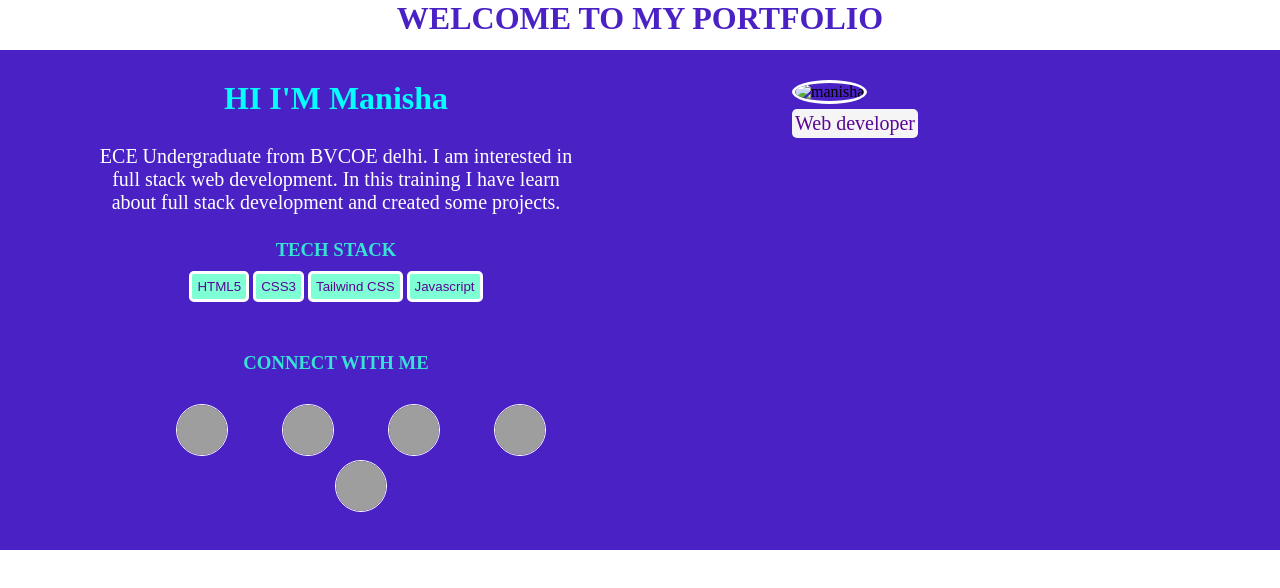
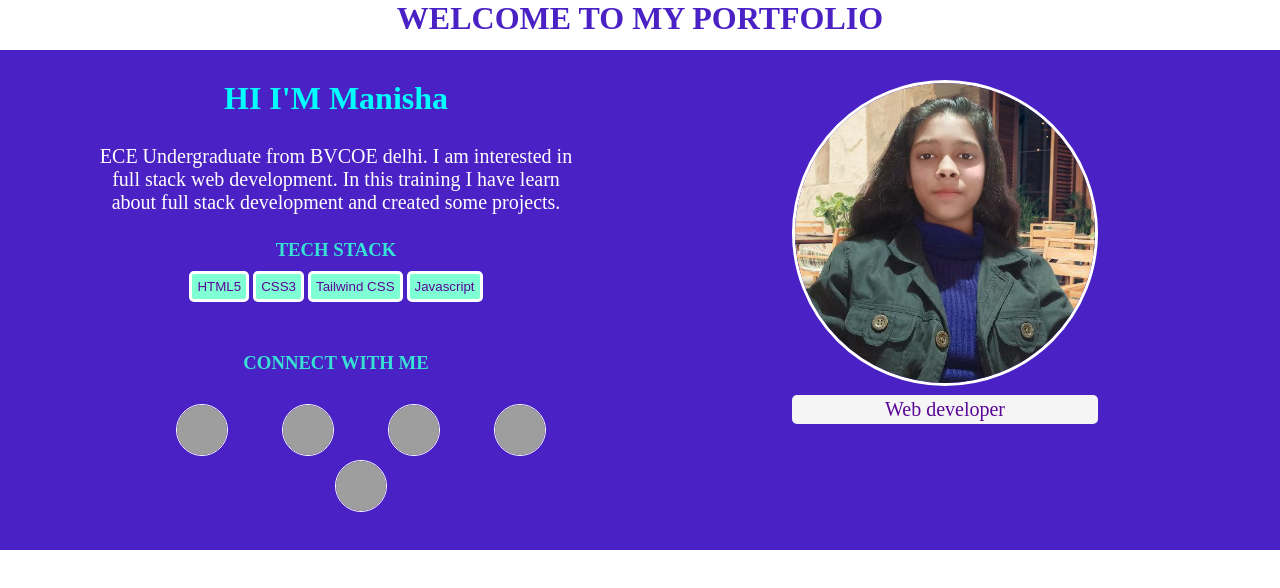
Before and after one commit to M-anisha-coder/Profile, a plain HTML site: page index.html in a window 1280 px wide. Drawn offline with Linux system fonts and the light colour scheme; grey boxes are pictures that could not be loaded.

Commit message:
Update index.html

```diff
--- a/index.html
+++ b/index.html
@@ -37,7 +37,7 @@
 
         </div>
         <div class="icon top">
-            <img src="assets/manisha.jpg" alt="manisha" width="300" height="300">
+            <img src="manisha.jpg" alt="manisha" width="300" height="300">
             <p>Web developer</p>
         </div>
 
```
